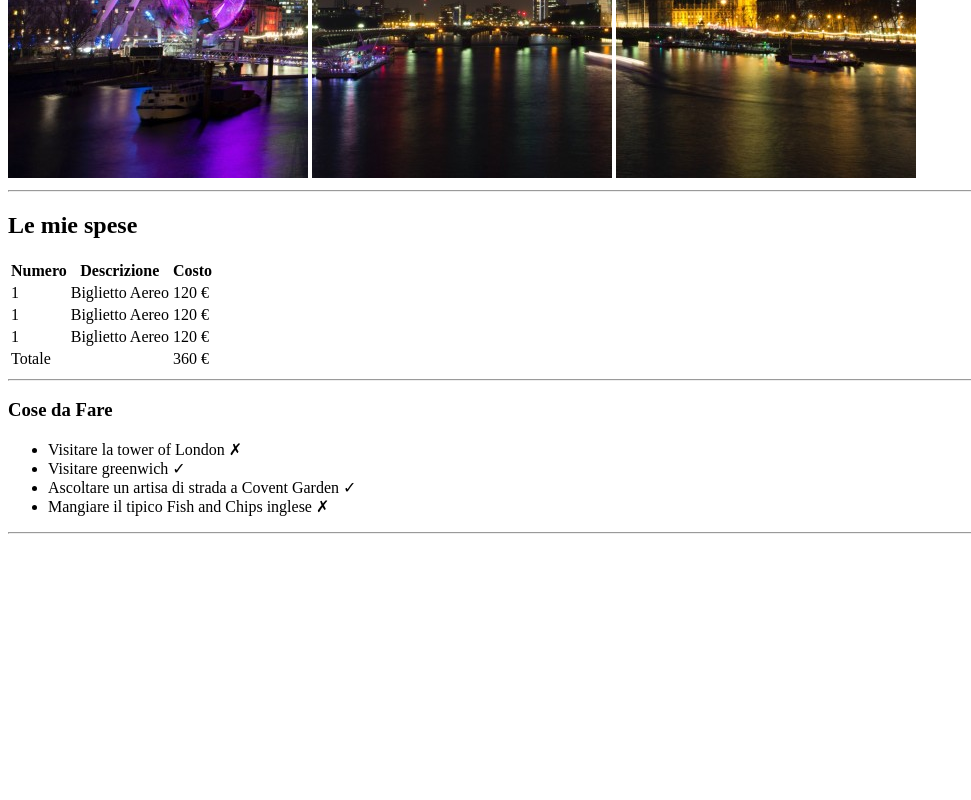
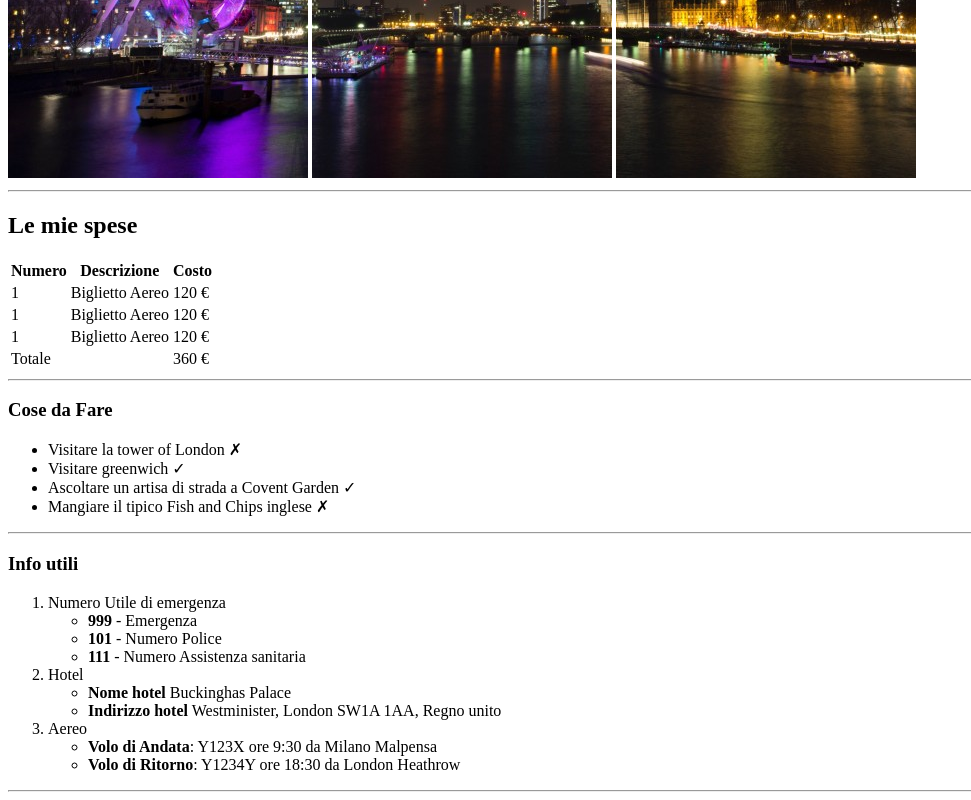
Before and after one commit to fabiopacifici/html-london-trip, a plain HTML site: page index.html in a window 1280 px wide. Shown: the part 502-1302 px from the top of the page, without its empty margins (0-971 px from the left). Before the commit the page ends 1044 px from the top, so only its background shows below. Drawn offline with Linux system fonts and the light colour scheme.

Commit message:
add info section

```diff
--- a/index.html
+++ b/index.html
@@ -74,6 +74,53 @@
     </section>
     <!-- /.todo -->
 
+
+    <section class="info">
+      <h3>Info utili</h3>
+
+      <ol>
+        <li>
+          Numero Utile di emergenza
+          <ul>
+            <li>
+              <strong>999</strong> - Emergenza
+            </li>
+            <li>
+              <strong>101</strong> - Numero Police
+            </li>
+            <li>
+              <strong>111</strong> - Numero Assistenza sanitaria
+            </li>
+          </ul>
+        </li>
+        <li>
+          Hotel
+          <ul>
+            <li><strong>Nome hotel</strong> Buckinghas Palace</li>
+            <li>
+              <strong>Indirizzo hotel</strong> Westminister, London SW1A 1AA, Regno unito
+            </li>
+
+          </ul>
+        </li>
+        <li>
+          Aereo
+          <ul>
+            <li>
+              <strong>Volo di Andata</strong>: Y123X ore 9:30 da Milano Malpensa
+            </li>
+            <li>
+              <strong>Volo di Ritorno</strong>: Y1234Y ore 18:30 da London Heathrow
+            </li>
+          </ul>
+        </li>
+      </ol>
+
+      <hr>
+    </section>
+    <!-- /.info -->
+
+
   </main>
   <!-- /.app_main -->
   <footer class="app_footer"></footer>
```
